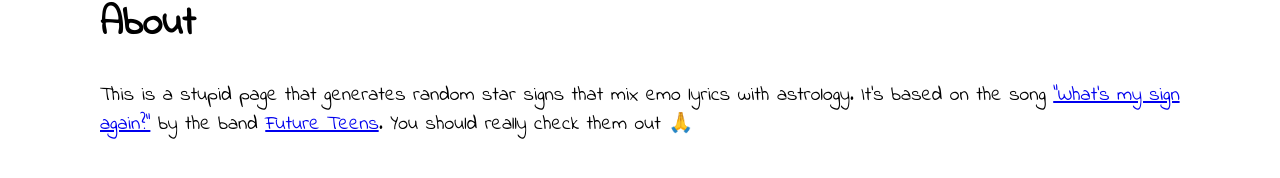
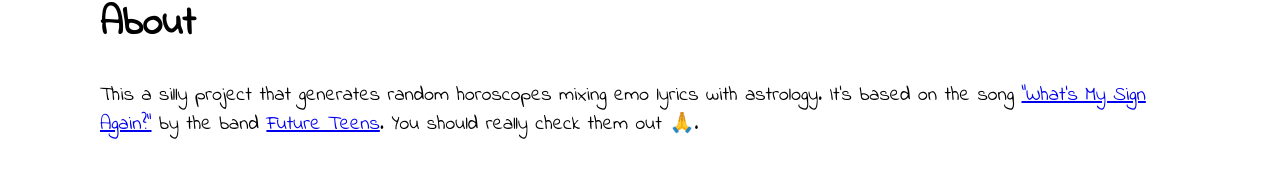
Before and after one commit to VonaTheMampire/emo-star-signs, a Vue app: page / in a window 1280 px wide. Shown: the part 302-480 px from the top of the page. Built offline with nearby package versions, Linux system fonts and the light colour scheme.

Commit message:
changes text on home page

```diff
--- a/src/components/Reading.vue
+++ b/src/components/Reading.vue
@@ -5,7 +5,7 @@
         <div class="es-reading-text">
           <div class="es-text-container">
             <h1>About</h1>
-            <p>This is a stupid page that generates random star signs that mix emo lyrics with astrology. It's based on the song <a href="https://futureteens.bandcamp.com/track/whats-my-sign-again-2">"What's my sign again?"</a> by the band <a href="https://futureteens.bandcamp.com/">Future Teens</a>. You should really check them out 🙏</p>
+            <p>This a silly project that generates random horoscopes mixing emo lyrics with astrology. It's based on the song <a href="https://futureteens.bandcamp.com/track/whats-my-sign-again-2">"What's My Sign Again?"</a> by the band <a href="https://futureteens.bandcamp.com/">Future Teens</a>. You should really check them out 🙏.</p>
           </div>
         </div>
       </div>
```
